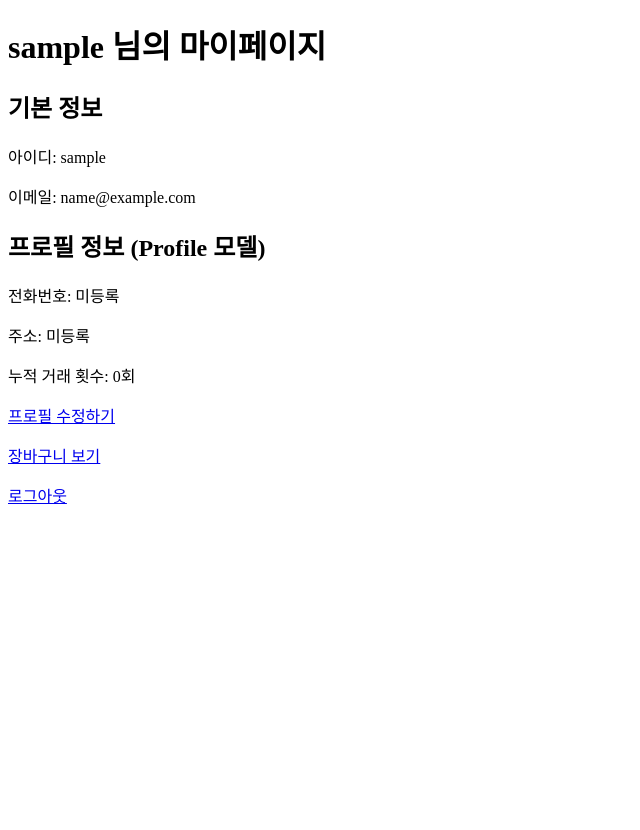
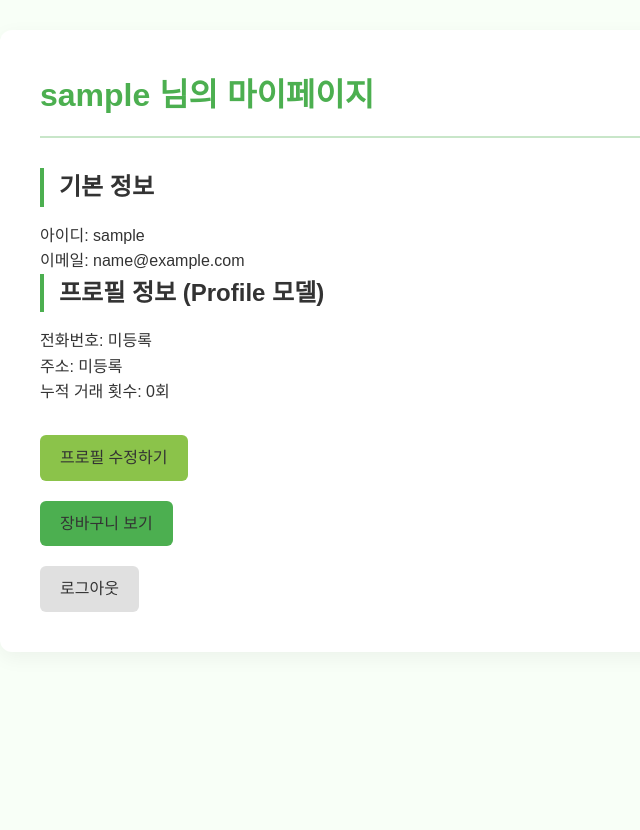
Before and after one commit to HeheHeewon/SWUProject_TEAM2, a Django app: page /accounts/mypage/ in a window 1280 px wide. Shown: the whole page, without its empty margins (0-640 px from the left). Before the commit the page ends 504 px from the top, so only its background shows below. Run offline with Django 4.2, Linux system fonts and the light colour scheme; the visitor is signed in with stand-in values (Sample User, id 1); some libraries are stand-ins or nearby versions; some web fonts are replaced.

```diff
--- a/Pick/settings.py
+++ b/Pick/settings.py
@@ -141,4 +141,4 @@ LOGIN_URL = '/accounts/login/'
 LOGIN_REDIRECT_URL = '/accounts/mypage/'
 
 # 로그아웃 후 리다이렉트될 URL (선택 사항, 홈이나 로그인 페이지로 설정)
-LOGOUT_REDIRECT_URL = '/accounts/login/'
+LOGOUT_REDIRECT_URL = '/'
--- /dev/null
+++ b/static/css/style.css
@@ -0,0 +1,191 @@
+/* --- Base Styles & Typography (메인 시안 톤으로 강화) --- */
+@import url('https://fonts.com/css2?family=Noto+Sans+KR:wght@333;400;500;700&display=swap');
+
+:root {
+    --primary-color: #4CAF50; /* 메인 시안의 녹색 (등록 버튼 색상) */
+    --secondary-color: #8BC34A; /* 연두색 (보조 포인트) */
+    --background-color: #F8FFF7; /* 전체 배경색 (시안의 밝은 톤) */
+    --card-background: #fff;
+    --text-dark: #333;
+    --text-light: #666;
+    --border-color: #e0e0e0;
+    --box-shadow: 0 6px 20px rgba(0, 0, 0, 0.05); /* 그림자 강조 */
+    --highlight-bg: #E8F5E9; /* 섹션 하이라이트 배경 (연한 녹색) */
+}
+
+* {
+    box-sizing: border-box;
+    margin: 0;
+    padding: 0;
+}
+
+body {
+    font-family: 'Noto Sans KR', sans-serif;
+    line-height: 1.6;
+    color: var(--text-dark);
+    background-color: var(--background-color);
+    min-height: 100vh;
+}
+
+a {
+    color: var(--primary-color);
+    text-decoration: none;
+    transition: color 0.3s ease;
+}
+
+a:hover {
+    color: var(--secondary-color);
+}
+
+h1, h2, h3, h4, h5, h6 {
+    color: var(--text-dark);
+    margin-bottom: 1rem;
+    font-weight: 700;
+}
+
+.container {
+    max-width: 1200px;
+    margin: 0 auto;
+    padding: 0 20px;
+}
+
+/* --- Buttons (시안 스타일 적용) --- */
+.btn {
+    display: inline-block;
+    padding: 10px 20px;
+    border-radius: 6px !important;
+    font-size: 1rem;
+    cursor: pointer;
+    text-align: center;
+    transition: background-color 0.3s ease;
+    border: none !important;
+    font-weight: 500;
+    text-transform: uppercase;
+}
+
+.btn-primary, .btn.btn-primary { /* 메인 녹색 */
+    background-color: var(--primary-color) !important;
+    color: var(--white) !important;
+}
+
+.btn-primary:hover, .btn.btn-primary:hover {
+    background-color: #43A047 !important;
+}
+
+.btn-secondary, .btn.btn-secondary { /* 보조 버튼 */
+    background-color: var(--secondary-color) !important;
+    color: var(--white) !important;
+}
+
+.btn-secondary:hover, .btn.btn-secondary:hover {
+    background-color: #AED581 !important;
+}
+
+.btn-cancel, .btn.btn-cancel { /* 취소 버튼 */
+    background-color: var(--border-color) !important;
+    color: var(--text-dark) !important;
+}
+
+/* --- Card Sections (배경 및 그림자 통일) --- */
+.mypage-section, .cart-page, .auth-form, .edit-form, .main-content-card {
+    background-color: var(--card-background) !important;
+    padding: 40px !important;
+    border-radius: 12px !important;
+    box-shadow: var(--box-shadow) !important;
+    margin-top: 30px !important;
+    margin-bottom: 30px !important;
+    max-width: 100%;
+}
+
+.auth-form, .edit-form {
+    max-width: 450px;
+    margin-left: auto !important;
+    margin-right: auto !important;
+}
+
+/* 폼 필드 스타일 (강화) */
+.auth-form input[type="text"],
+.auth-form input[type="password"],
+.auth-form input[type="tel"],
+.edit-form input[type="text"],
+.edit-form input[type="tel"],
+.auth-form textarea,
+.edit-form textarea {
+    border: 1px solid #C8E6C9; /* 연한 녹색 테두리 */
+    box-shadow: none;
+    transition: border-color 0.3s;
+}
+
+.auth-form input:focus, .edit-form input:focus {
+    border-color: var(--primary-color) !important; /* 포커스 시 강조 */
+    box-shadow: 0 0 0 0.2rem rgba(76, 175, 80, 0.25) !important;
+    outline: none;
+}
+
+/* --- MyPage / Cart Subtitles --- */
+.mypage-section .title, .cart-page .title {
+    color: var(--primary-color);
+    border-bottom: 2px solid #C8E6C9;
+    padding-bottom: 15px;
+    margin-bottom: 30px;
+}
+
+.mypage-section .subtitle {
+    border-left: 4px solid var(--primary-color);
+    padding-left: 15px;
+}
+
+/* --- 메인 페이지 섹션 (시안) --- */
+.main-banner-section {
+    background-color: var(--background-color);
+    padding: 60px 0;
+    text-align: center;
+}
+
+.main-banner-content {
+    font-size: 2.2rem;
+    font-weight: 700;
+    color: var(--text-dark);
+    margin-bottom: 20px;
+}
+
+.sub-banner-card {
+    background-color: #333; /* 임시 배경색 */
+    color: var(--white);
+    padding: 30px;
+    border-radius: 12px;
+    height: 300px;
+    display: flex;
+    flex-direction: column;
+    justify-content: flex-end;
+    margin-bottom: 20px;
+    overflow: hidden;
+    position: relative;
+}
+
+/* --- 기타 섹션 스타일 --- */
+.highlight-section {
+    background-color: var(--highlight-bg); /* 연한 녹색 배경 */
+    padding: 40px 0;
+    margin-top: -30px; /* 위 카드 섹션과 겹치지 않도록 */
+}
+
+.section-title {
+    font-size: 1.8rem;
+    font-weight: 700;
+    color: var(--text-dark);
+    border-bottom: 2px solid var(--primary-color);
+    display: inline-block;
+    padding-bottom: 5px;
+    margin-bottom: 30px;
+}
+
+/* --- Footer --- */
+.main-footer {
+    background-color: #4CAF50; /* 푸터를 녹색으로 통일 */
+    color: var(--white);
+    text-align: center;
+    padding: 20px 0;
+    margin-top: auto;
+}
+/* ... (나머지 반응형 스타일 유지) ... */
--- a/templates/accounts/mypage.html
+++ b/templates/accounts/mypage.html
@@ -1,23 +1,34 @@
 <!DOCTYPE html>
+{% load static %}
 <html>
 <head>
     <title>마이페이지</title>
+    <link rel="stylesheet" href="{% static 'css/style.css' %}">
 </head>
 <body>
-    <h1>{{ request.user.username }} 님의 마이페이지</h1>
+    <div class="mypage-section">
+        <h1 class="title">{{ request.user.username }} 님의 마이페이지</h1>
 
-    <h2>기본 정보</h2>
-    <p>아이디: {{ request.user.username }}</p>
-    <p>이메일: {{ request.user.email }}</p>
+        <h2 class="subtitle">기본 정보</h2>
+        <p>아이디: {{ request.user.username }}</p>
+        <p>이메일: {{ request.user.email }}</p>
 
-    <h2>프로필 정보 (Profile 모델)</h2>
-    <p>전화번호: {{ profile.phone_number|default:"미등록" }}</p>
-    <p>주소: {{ profile.address|default:"미등록" }}</p>
-    <p>누적 거래 횟수: {{ profile.total_transactions }}회</p>
+        <h2 class="subtitle">프로필 정보 (Profile 모델)</h2>
+        <p>전화번호: {{ profile.phone_number|default:"미등록" }}</p>
+        <p>주소: {{ profile.address|default:"미등록" }}</p>
+        <p>누적 거래 횟수: {{ profile.total_transactions }}회</p>
 
-    <a href="{% url 'accounts:profile_edit' %}">프로필 수정하기</a>
+        <div style="margin-top: 30px;">
+            <a href="{% url 'accounts:profile_edit' %}" class="btn btn-secondary">프로필 수정하기</a>
+        </div>
 
-    <p><a href="{% url 'cart:cart_detail' %}">장바구니 보기</a></p>
-    <p><a href="{% url 'accounts:logout' %}">로그아웃</a></p>
+        <div style="margin-top: 20px;">
+            <a href="{% url 'cart:cart_detail' %}" class="btn btn-primary">장바구니 보기</a>
+        </div>
+
+        <div style="margin-top: 20px;">
+            <a href="{% url 'accounts:logout' %}" class="btn btn-cancel">로그아웃</a>
+        </div>
+    </div>
 </body>
 </html>
```
Also changed, not shown: templates/accounts/login.html (+12 -7 lines), templates/accounts/profile_edit.html (+13 -9 lines), templates/accounts/signup.html (+14 -9 lines), templates/base.html (+6 -6 lines).
